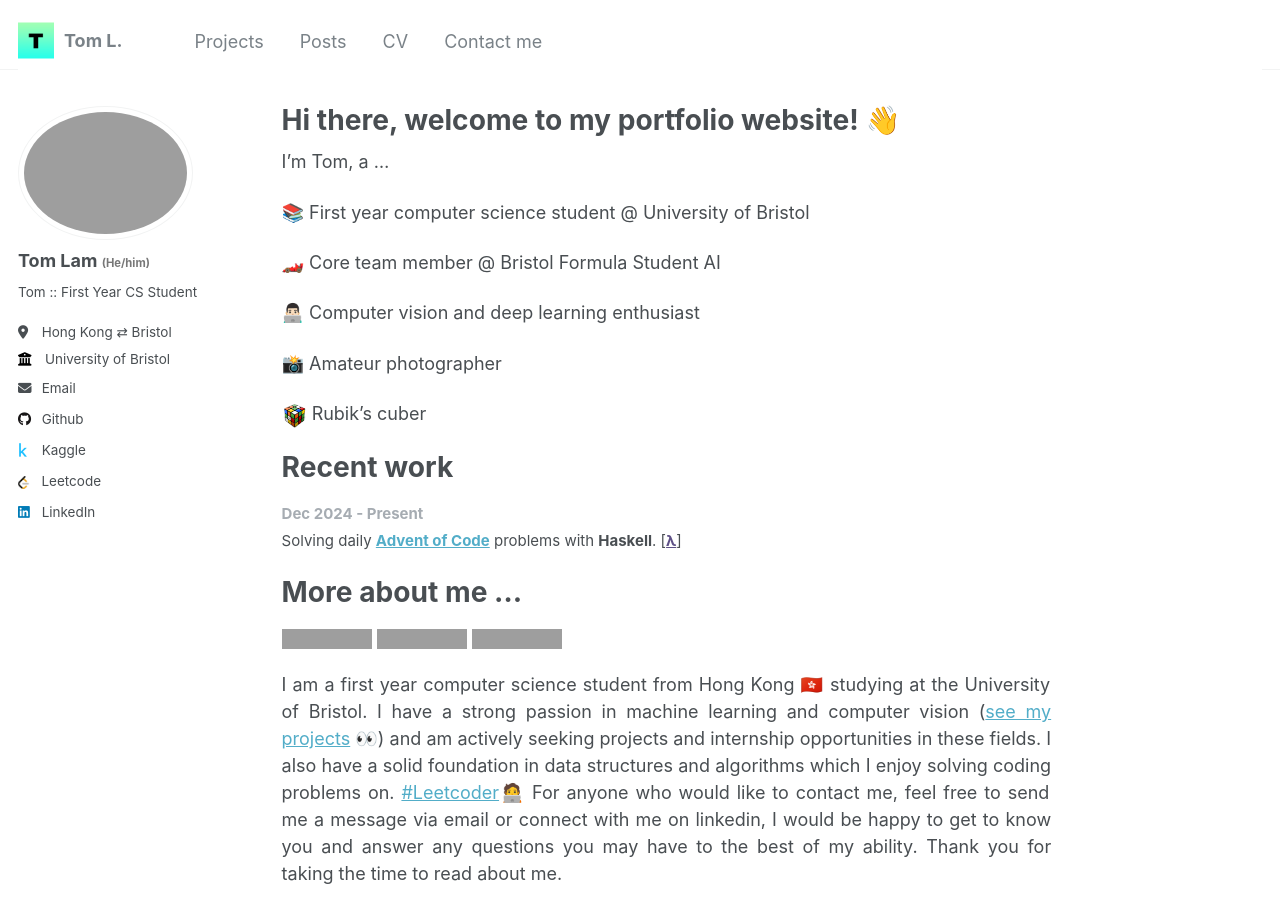
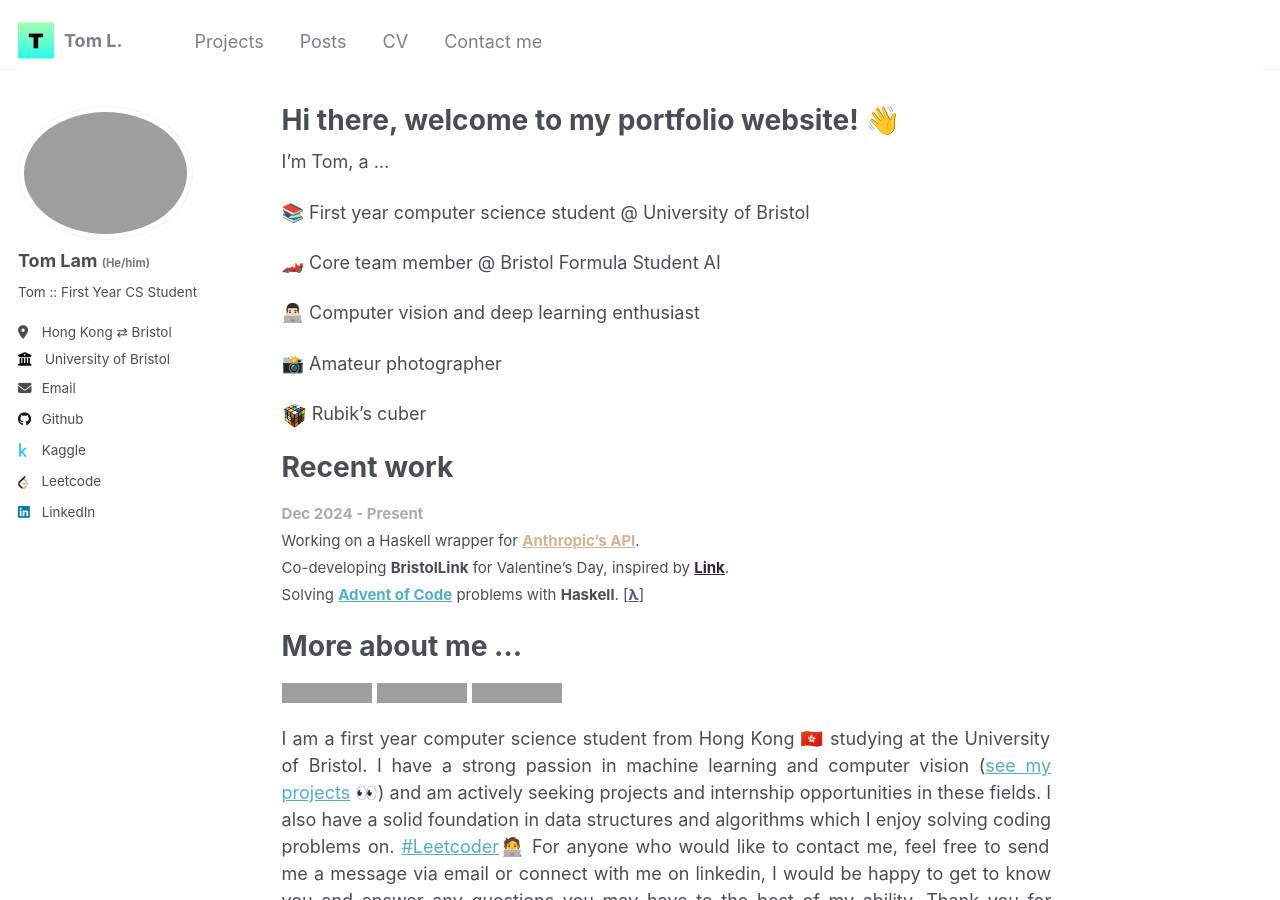
Before and after one commit to T0mLam/t0mlam.github.io, a Jekyll site: the page built from _pages/about.md, in a window 1280 px wide and 900 px high. Built offline with Jekyll 4.4.1, drawn with Linux system fonts in a browser that asks for light colours; a script that is not in the unit is left out; grey boxes are pictures that could not be loaded.

Commit message:
update recent work

```diff
--- a/_pages/about.md
+++ b/_pages/about.md
@@ -23,7 +23,9 @@ I'm Tom, a ...
 # Recent work
 
 <span style="color:#a6acb2; font-size: smaller;"><b>Dec 2024 - Present</b></span><br>
-<span style="font-size: smaller;">Solving daily <a href="https://adventofcode.com"><b>Advent of Code</b></a> problems with <b>Haskell</b>. [<a href="https://github.com/T0mLam/advent-of-code-2024" style="color: #5e5086;"><b>λ</b></a>]</span><br>
+<span style="font-size: smaller;">Working on a Haskell wrapper for <a href="https://docs.anthropic.com/en/release-notes/api" style="color:rgb(214, 178, 147);"><b>Anthropic’s API</b></a>.</span><br>
+<span style="font-size: smaller;">Co-developing <b>BristolLink</b> for Valentine's Day, inspired by <a href="https://stanforddaily.com/2020/08/07/new-stanford-link-website-connects-students-with-mutual-crushes/" style="color:rgb(51, 32, 64);"><b>Link</b></a>.</span><br>
+<span style="font-size: smaller;">Solving <a href="https://adventofcode.com"><b>Advent of Code</b></a> problems with <b>Haskell</b>. [<a href="https://github.com/T0mLam/advent-of-code-2024" style="color: #5e5086;"><b>λ</b></a>]</span><br>
 
 
 # More about me ...
```
